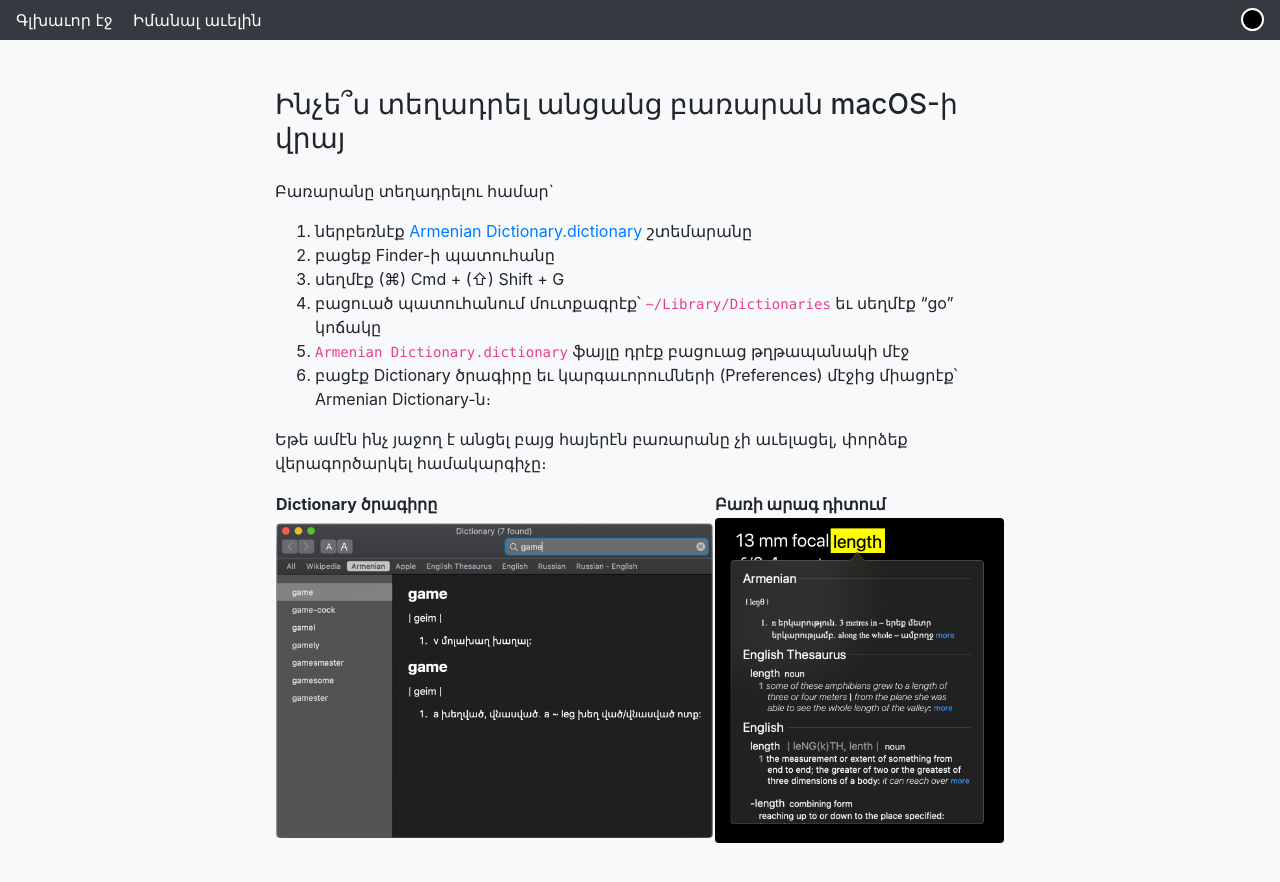
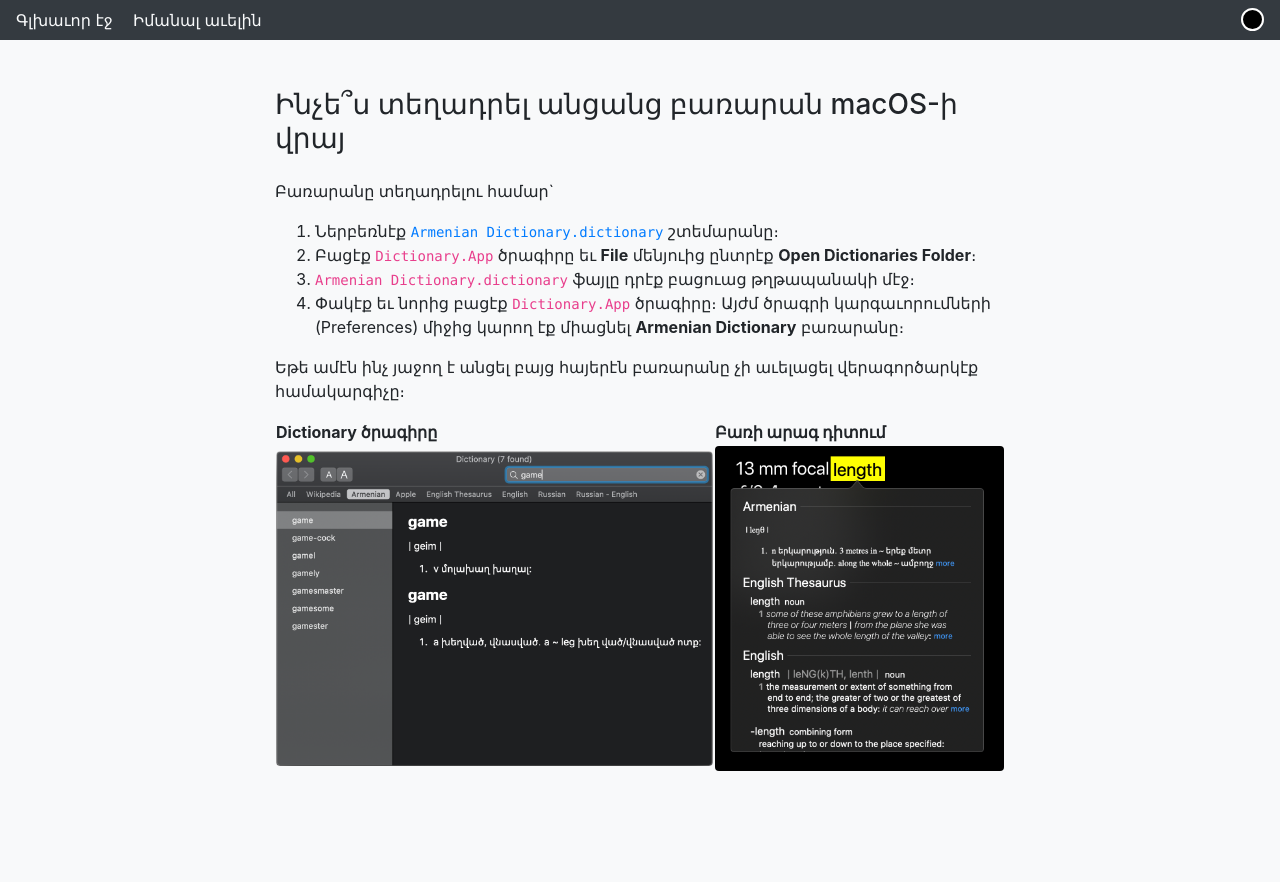
Before and after one commit to bararan-hay/bararan-hay-website, a Jekyll site: the page built from _posts/2020-04-19-macos-dictionary.md, in a window 1280 px wide. Shown: the top 882 px of the page. Built offline with Jekyll 4.4.1, drawn with Linux system fonts in a browser that asks for light colours.

Commit message:
Update 2020-04-19-macos-dictionary.md

```diff
--- a/_posts/2020-04-19-macos-dictionary.md
+++ b/_posts/2020-04-19-macos-dictionary.md
@@ -5,14 +5,12 @@
 
 Բառարանը տեղադրելու համար`
 
-1. ներբեռնէք [Armenian Dictionary.dictionary](https://github.com/tigransimonyan/macos-english-armenian-dictionary/archive/master.zip) շտեմարանը
-2. բացեք Finder-ի պատուհանը
-3. սեղմէք (⌘) Cmd + (⇧) Shift + G
-4. բացուած պատուհանում մուտքագրէք՝ ``~/Library/Dictionaries`` եւ սեղմէք "go" կոճակը
-3. ``Armenian Dictionary.dictionary`` ֆայլը դրէք բացուաց թղթապանակի մէջ
-5. բացէք Dictionary ծրագիրը եւ կարգաւորումների (Preferences) մէջից միացրէք՝ Armenian Dictionary-ն։
+1. Ներբեռնէք [``Armenian Dictionary.dictionary``](https://github.com/tigransimonyan/macos-english-armenian-dictionary/archive/master.zip) շտեմարանը։
+2. Բացէք `Dictionary.App` ծրագիրը եւ **File** մենյուից ընտրէք **Open Dictionaries Folder**։
+3. ``Armenian Dictionary.dictionary`` ֆայլը դրէք բացուաց թղթապանակի մէջ։
+4. Փակէք եւ նորից բացէք ``Dictionary.App`` ծրագիրը։ Այժմ ծրագրի կարգաւորումների (Preferences) միջից կարող էք միացնել **Armenian Dictionary** բառարանը։
 
-Եթե ամէն ինչ յաջող է անցել բայց հայերէն բառարանը չի աւելացել, փորձեք վերագործարկել համակարգիչը։
+Եթե ամէն ինչ յաջող է անցել բայց հայերէն բառարանը չի աւելացել վերագործարկէք համակարգիչը։
 
 Dictionary ծրագիրը | Բառի արագ դիտում
 ------------ | -------------
```
